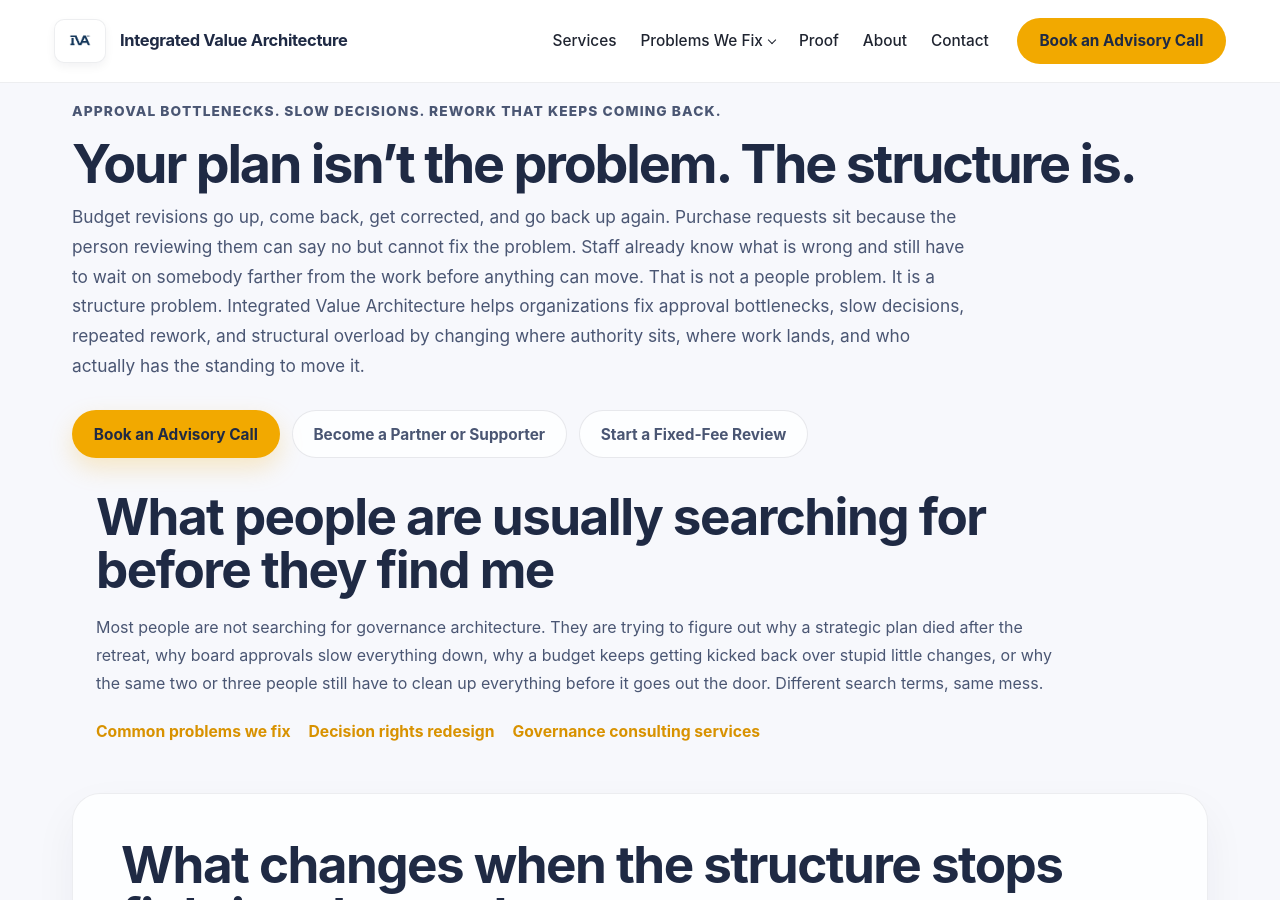
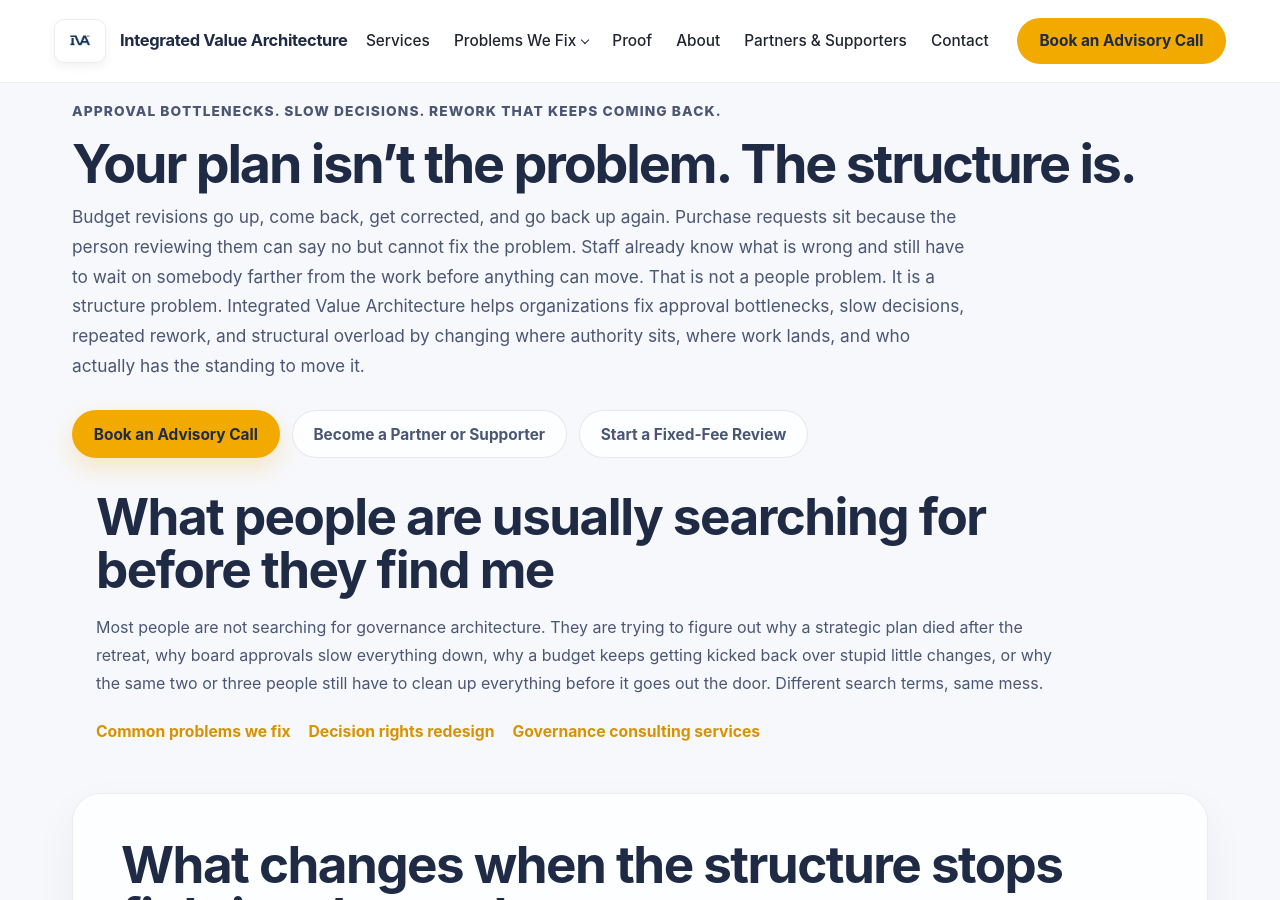
Before and after one commit to efost7873/integratedvaluearchitecture.com, a Jekyll site: the page built from index.html, in a window 1280 px wide and 900 px high. Built offline with Jekyll 4.4.1, drawn with Linux system fonts in a browser that asks for light colours.

Commit message:
Update header.html

```diff
--- a/_includes/header.html
+++ b/_includes/header.html
@@ -55,6 +55,10 @@
 
       <a class="iva-header-link{% if current_url == '/about/' %} is-active{% endif %}" href="/about/">About</a>
 
+      <a class="iva-header-link{% if current_url == '/partners-and-supporters/' %} is-active{% endif %}" href="/partners-and-supporters/">
+        Partners &amp; Supporters
+      </a>
+
       <a class="iva-header-link{% if current_url == '/contact/' %} is-active{% endif %}" href="/contact/">Contact</a>
 
       <a class="iva-btn-primary iva-header-cta{% if current_url == '/book-advisory-call/' %} is-active{% endif %}" href="/book-advisory-call/">
```
